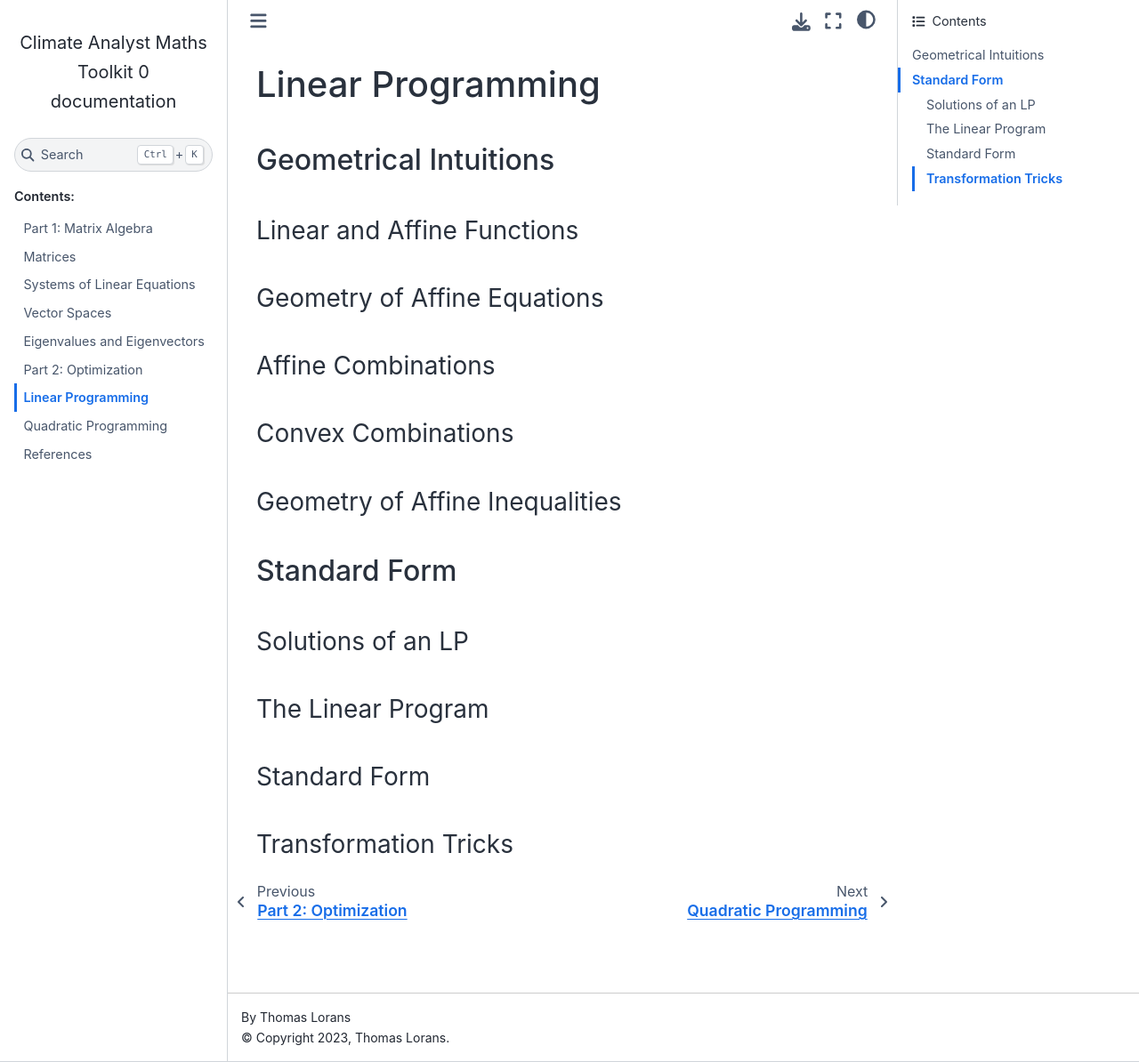
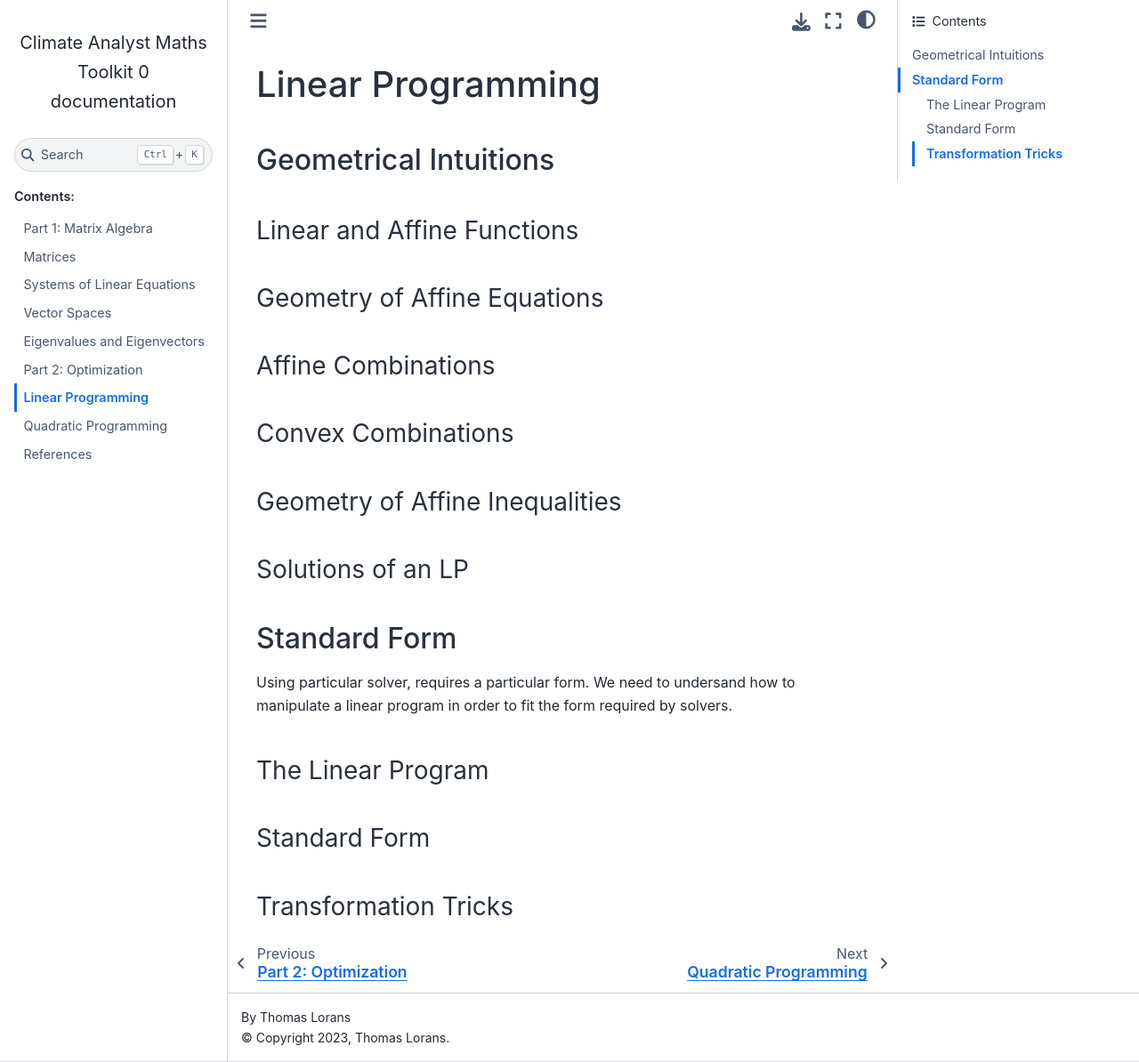
Before and after one commit to tlorans/ClimateAnalystMathsToolkit, a Sphinx documentation site: the page built from docs/source/linearprograms.md, in a window 1280 px wide and 1194 px high. Shown: the whole window at 89% size. Built offline with Sphinx 7.4.7 and the Sphinx Book theme 1.1.4, drawn with Linux system fonts in a browser that asks for light colours.

Commit message:
standard form intro

```diff
--- a/docs/source/linearprograms.md
+++ b/docs/source/linearprograms.md
@@ -12,9 +12,11 @@
 
 #### Geometry of Affine Inequalities
 
+#### Solutions of an LP
+
 ### Standard Form
 
-#### Solutions of an LP
+Using particular solver, requires a particular form. We need to undersand how to manipulate a linear program in order to fit the form required by solvers.
 
 #### The Linear Program
 
```
Also changed, not shown: 5 other files.
